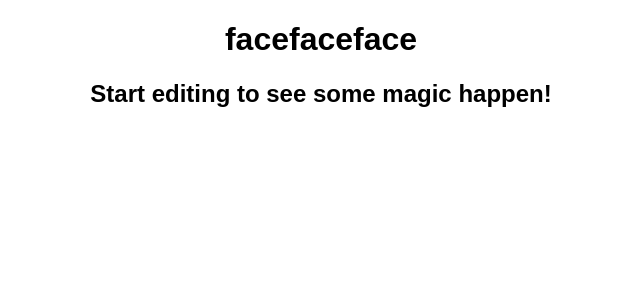
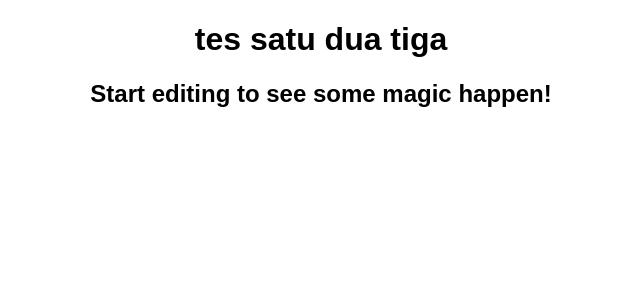
Before and after one commit to frans250k/face-recognitionbrain, a React (Create React App) app: page / in a window 1280 px wide. Shown: the top 300 px of the page, without its empty margins (319-959 px from the left). Built offline with nearby package versions, Linux system fonts and the light colour scheme.

Commit message:
ubah judul

```diff
--- a/src/App.js
+++ b/src/App.js
@@ -4,7 +4,7 @@ import "./styles.css";
 export default function App() {
   return (
     <div className="App">
-      <h1>facefaceface</h1>
+      <h1>tes satu dua tiga</h1>
       <h2>Start editing to see some magic happen!</h2>
     </div>
   );
```
